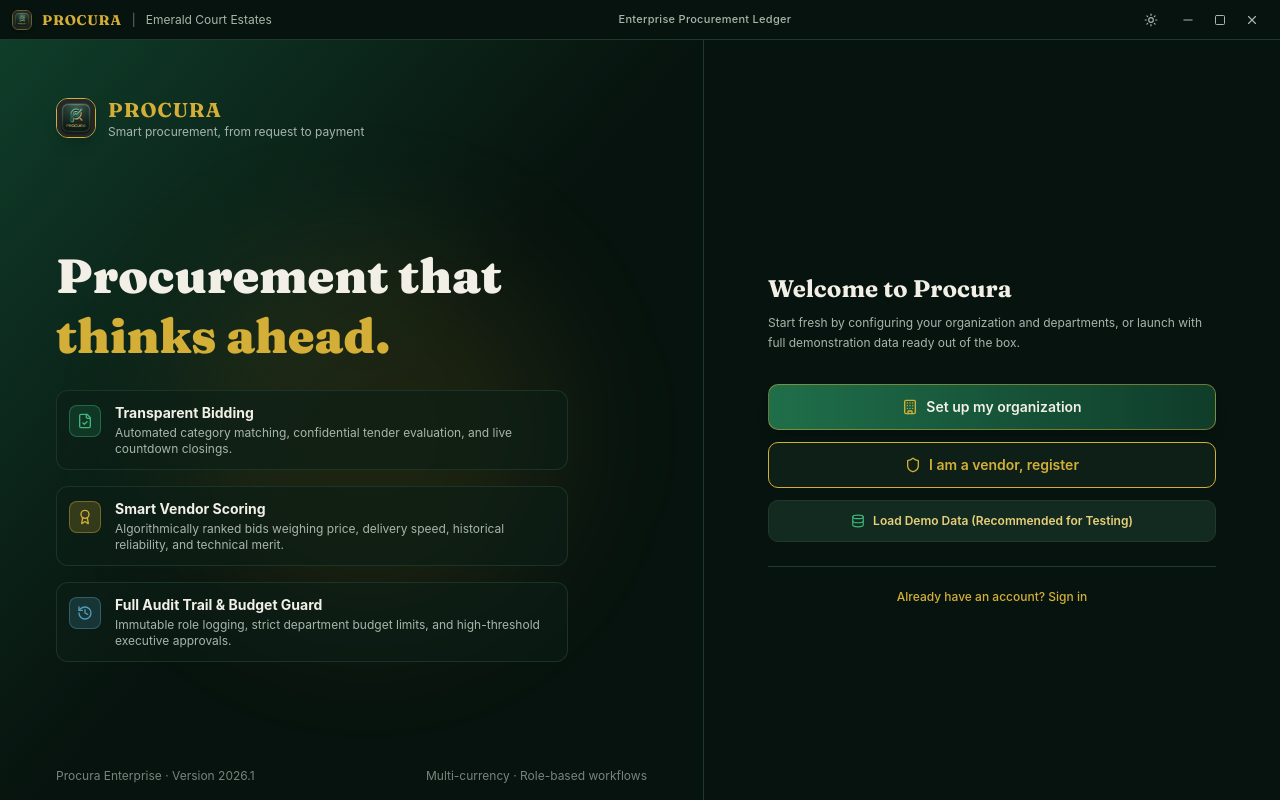
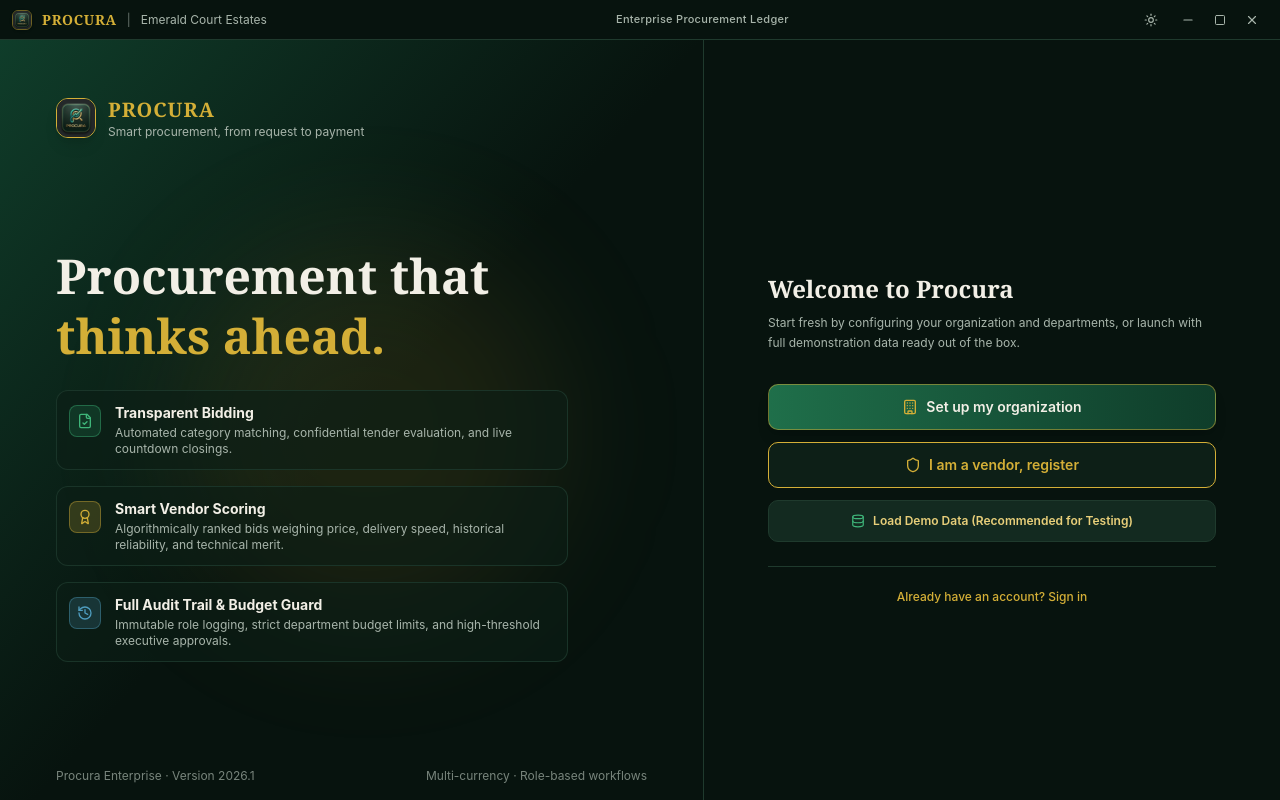
Before and after one commit to Jumanji1818/fyp, a React (Vite) app: page / in a window 1280 px wide. Built offline with nearby package versions, Linux system fonts and the light colour scheme.

Commit message:
fix: bundle fonts for offline desktop use

```diff
--- a/src/index.css
+++ b/src/index.css
@@ -1,9 +1,11 @@
+@import "@fontsource-variable/fraunces";
+@import "@fontsource-variable/manrope";
 @import "tailwindcss";
 
 @layer base {
   :root {
-    --font-heading: 'Fraunces', Georgia, serif;
-    --font-body: 'Manrope', system-ui, -apple-system, sans-serif;
+    --font-heading: 'Fraunces Variable', Georgia, serif;
+    --font-body: 'Manrope Variable', system-ui, -apple-system, sans-serif;
 
     /* Dark Mode Defaults */
     --bg-app: #07130E;
```
